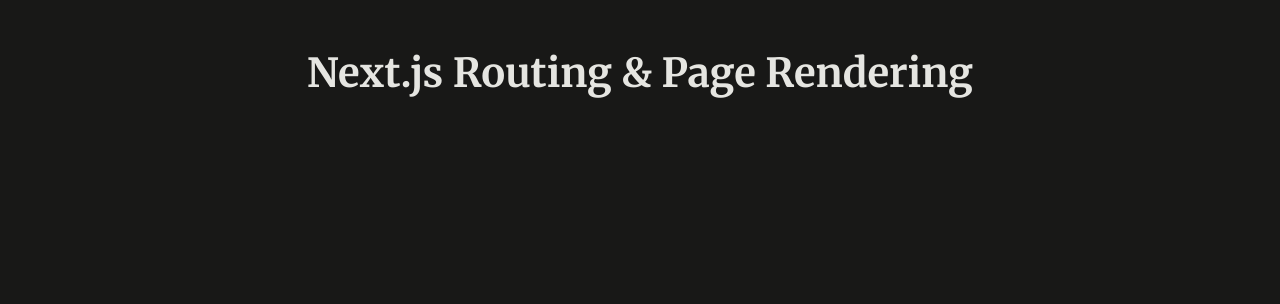
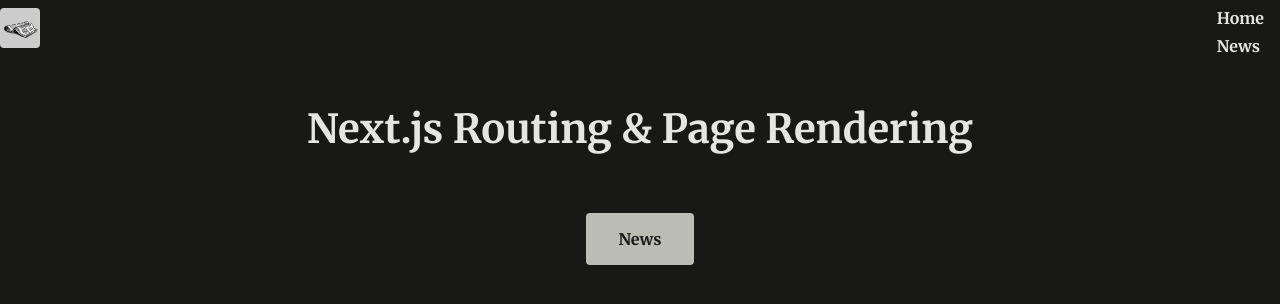
Before and after one commit to katesunday/next-app-v2, a Next.js app: page / in a window 1280 px wide. Shown: the top 304 px of the page. Built offline with nearby package versions, Linux system fonts and the light colour scheme.

Commit message:
add pages

```diff
--- a/app/layout.tsx
+++ b/app/layout.tsx
@@ -1,4 +1,5 @@
 import './globals.css';
+import MainHeader from '../components/MainHeader';
 
 export const metadata = {
   title: 'Next.js Page Routing & Rendering',
@@ -8,7 +9,10 @@
 export default function RootLayout({ children }) {
   return (
     <html lang="en">
-      <body>{children}</body>
+      <body>
+        <MainHeader />
+        {children}
+      </body>
     </html>
   );
 }
--- a/app/page.tsx
+++ b/app/page.tsx
@@ -1,7 +1,12 @@
+import Link from 'next/link';
+
 export default function HomePage() {
   return (
     <div id="home">
       <h1>Next.js Routing & Page Rendering </h1>
+      <div>
+        <Link href="/news">News</Link>
+      </div>
     </div>
   );
 }
--- /dev/null
+++ b/components/MainHeader.tsx
@@ -0,0 +1,21 @@
+import Image from 'next/image';
+import Link from 'next/link';
+import logo from '../assets/logo.jpg';
+
+export default function MainHeader() {
+  return (
+    <header id="main-header">
+      <Image src={logo.src} id="logo" alt="Logo" width="40" height="40" />
+      <nav>
+        <ul>
+          <Link href="/">Home</Link>
+        </ul>
+        <ul className="m-0 flex list-none gap-2 p-0 font-bold no-underline active:bg-amber-600 active:bg-clip-text">
+          <li>
+            <Link href="/news">News</Link>
+          </li>
+        </ul>
+      </nav>
+    </header>
+  );
+}
```
Also changed, not shown: app/news/page.tsx (+7 -0 lines).
